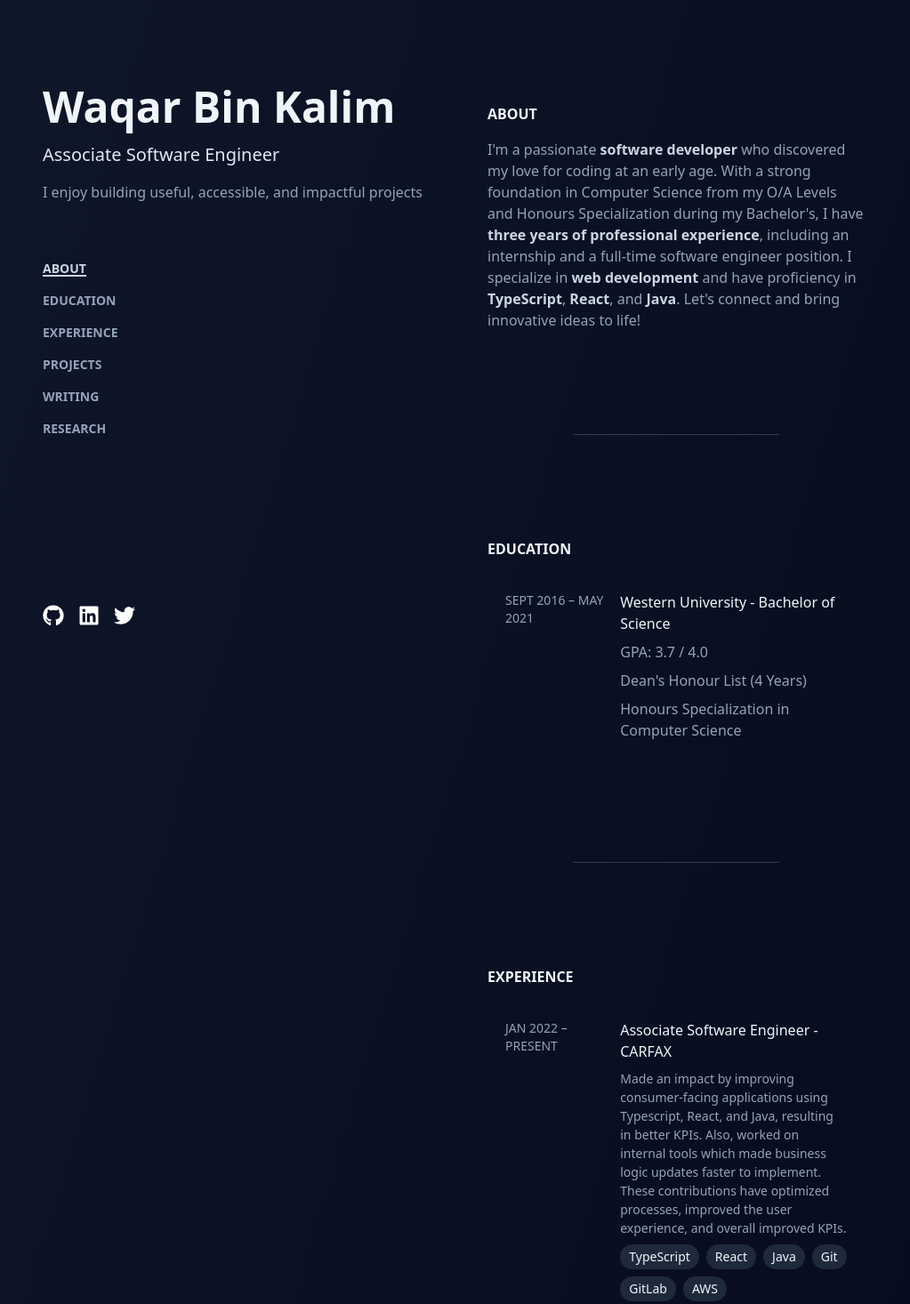
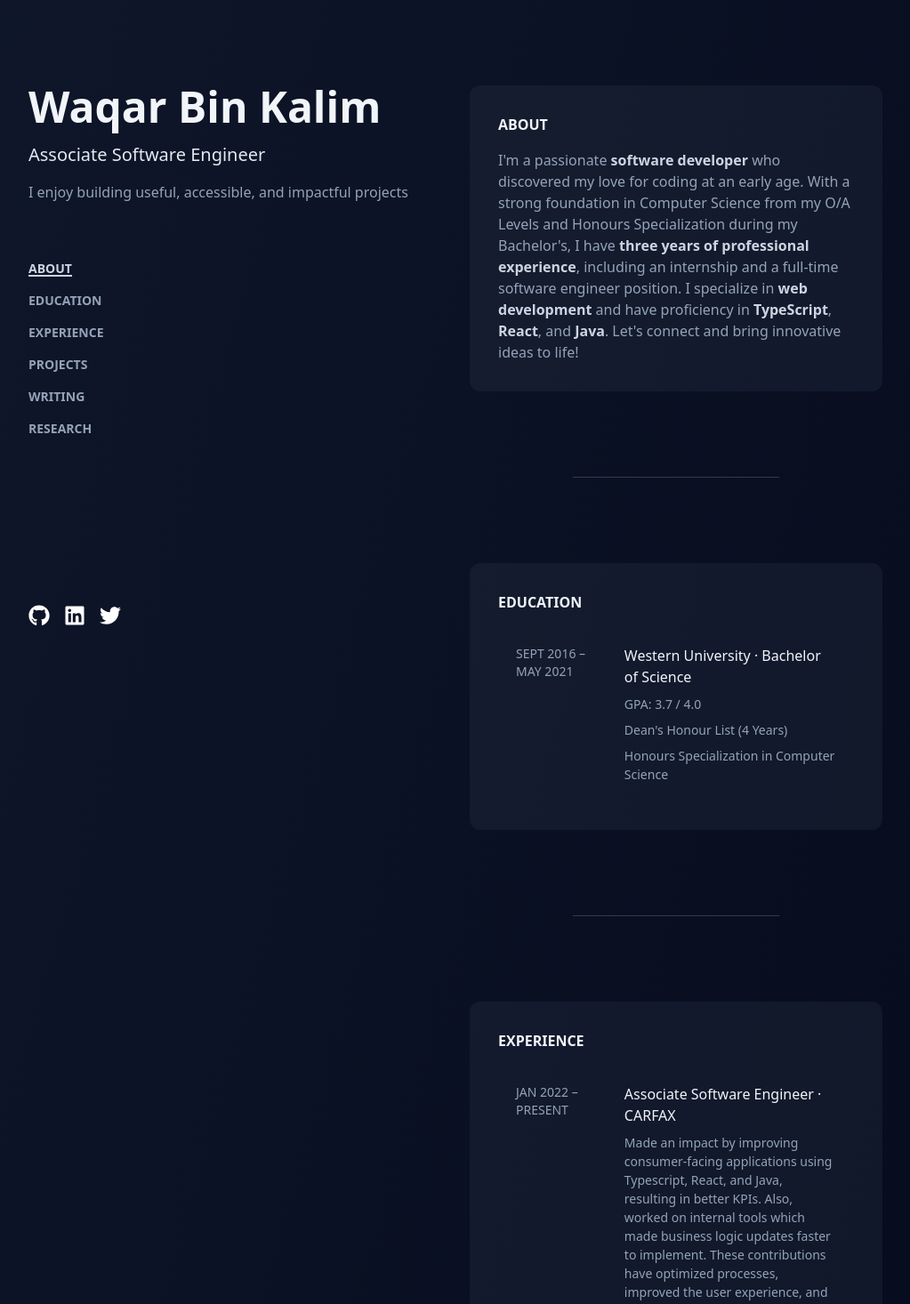
Before and after one commit to waqarkalim/waqarkalim.github.io, a React (Vite) app: page / in a window 1280 px wide. Shown: the top 1466 px of the page at 89% size, without its empty margins (128-1151 px from the left). Built offline with nearby package versions, Linux system fonts and the light colour scheme.

Commit message:
Styling changes

```diff
--- a/src/pages/Sidebar.tsx
+++ b/src/pages/Sidebar.tsx
@@ -24,7 +24,7 @@ const Sidebar = () => {
   return (
     <header
       id="sidebar"
-      className="flex-start flex flex-grow flex-col justify-center gap-8 px-6 py-12 sm:px-12 sm:py-20 lg:sticky lg:top-0 lg:max-h-screen lg:w-1/2 lg:justify-between lg:px-0 lg:py-24 lg:pl-24 xl:w-1/4"
+      className="flex-start flex flex-grow flex-col justify-center gap-8 px-6 py-12 sm:px-12 sm:py-20 lg:sticky lg:top-0 lg:max-h-screen lg:w-1/2 lg:justify-between lg:px-0 lg:py-24 lg:pl-20 xl:w-1/4"
     >
       <div className="flex flex-col gap-4">
         <h1 className="heading-text text-4xl font-bold sm:text-5xl">
--- a/src/pages/elements/Card.tsx
+++ b/src/pages/elements/Card.tsx
@@ -103,7 +103,7 @@ const CardContainer = ({
   <Article
     id={id}
     href={websiteUrl}
-    className="card section sm:flex-row"
+    className="card sm:flex-row"
     ariaLabel={ariaLabel}
   >
     <p className="date flex w-full flex-grow flex-row gap-1 sm:flex-col md:w-1/3">
@@ -120,9 +120,9 @@ const ExperienceCard = (props: IExperienceCard) => (
     date={props.date}
     ariaLabel={props.ariaLabel}
   >
-    <Link
-      href={props.websiteUrl}
-    >{`${props.position} - ${props.companyName}`}</Link>
+    <Link href={props.websiteUrl}>
+      {props.position} &middot; {props.companyName}
+    </Link>
     <p className="description__text">{props.description}</p>
     <div className="tag__list">
       {props.tags.map((tag, index) => (
@@ -139,12 +139,12 @@ const EducationCard = (props: IEducationCard) => (
     date={props.date}
     ariaLabel={props.ariaLabel}
   >
-    <Link
-      href={props.websiteUrl}
-    >{`${props.universityName} - ${props.programName}`}</Link>
-    <p className="subtitle-text">{`GPA: ${props.gpa} / 4.0`}</p>
-    <p className="subtitle-text">{props.achievementText}</p>
-    <p className="subtitle-text">{props.description}</p>
+    <Link href={props.websiteUrl}>
+      {props.universityName} &middot; {props.programName}
+    </Link>
+    <p className="description__text">{`GPA: ${props.gpa} / 4.0`}</p>
+    <p className="description__text">{props.achievementText}</p>
+    <p className="description__text">{props.description}</p>
   </CardContainer>
 )
 
@@ -156,7 +156,7 @@ const ProjectCard = (props: IProjectCard) => (
     ariaLabel={props.ariaLabel}
   >
     <Link href={props.websiteUrl}>
-      {props.projectName} - {props.eventName}
+      {props.projectName} &middot; {props.eventName}
       {props.winner ? <span>🥇</span> : <></>}
     </Link>
     <p className="description__text">{props.description}</p>
--- a/src/pages/elements/styles.scss
+++ b/src/pages/elements/styles.scss
@@ -7,5 +7,5 @@
 }
 
 .card {
-  @apply lg:p-5 lg:hover:rounded-lg lg:hover:bg-slate-500 lg:hover:bg-opacity-10;
+  @apply flex flex-col gap-4 lg:p-5 lg:hover:rounded-lg lg:hover:bg-slate-500 lg:hover:bg-opacity-10;
 }
--- a/src/pages/styles.scss
+++ b/src/pages/styles.scss
@@ -1,7 +1,7 @@
 @import './../index.scss';
 
 .section {
-  @apply flex flex-col gap-4 lg:p-5 lg:target:rounded-lg lg:target:bg-slate-500 lg:target:bg-opacity-10;
+  @apply flex flex-col gap-4 rounded-xl bg-slate-500 bg-opacity-10 p-8;
 }
 
 .section__heading {
```
